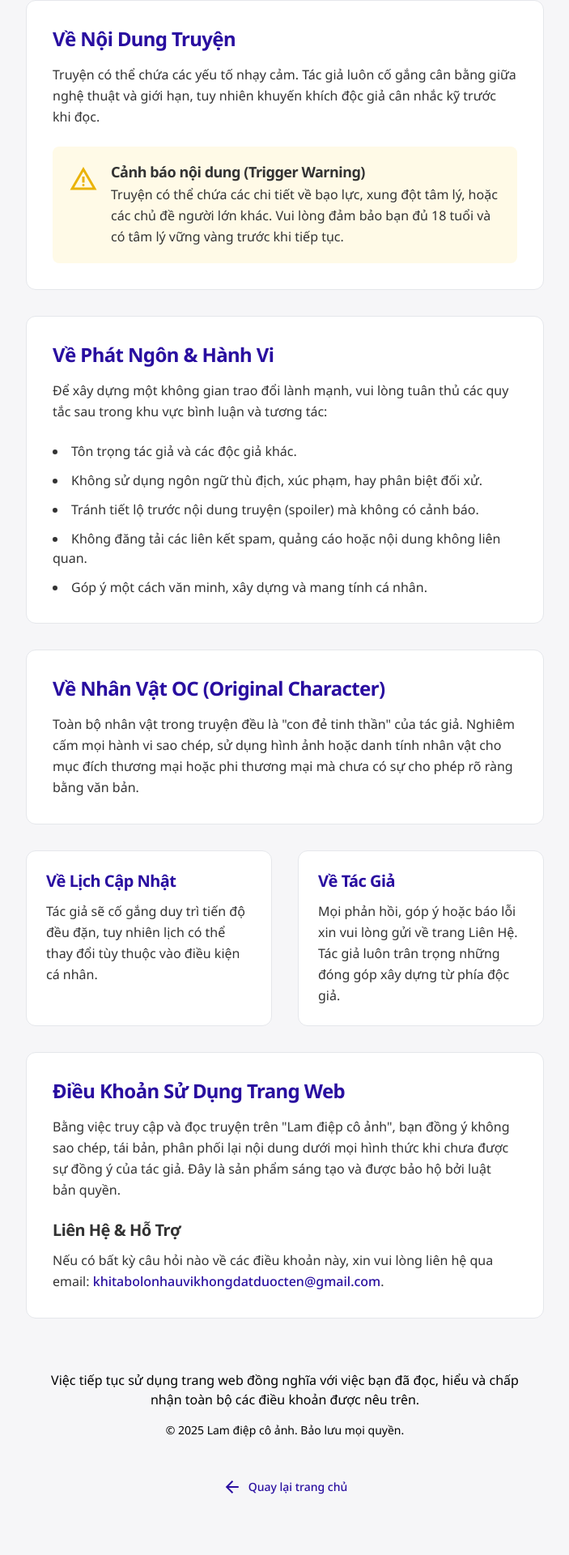
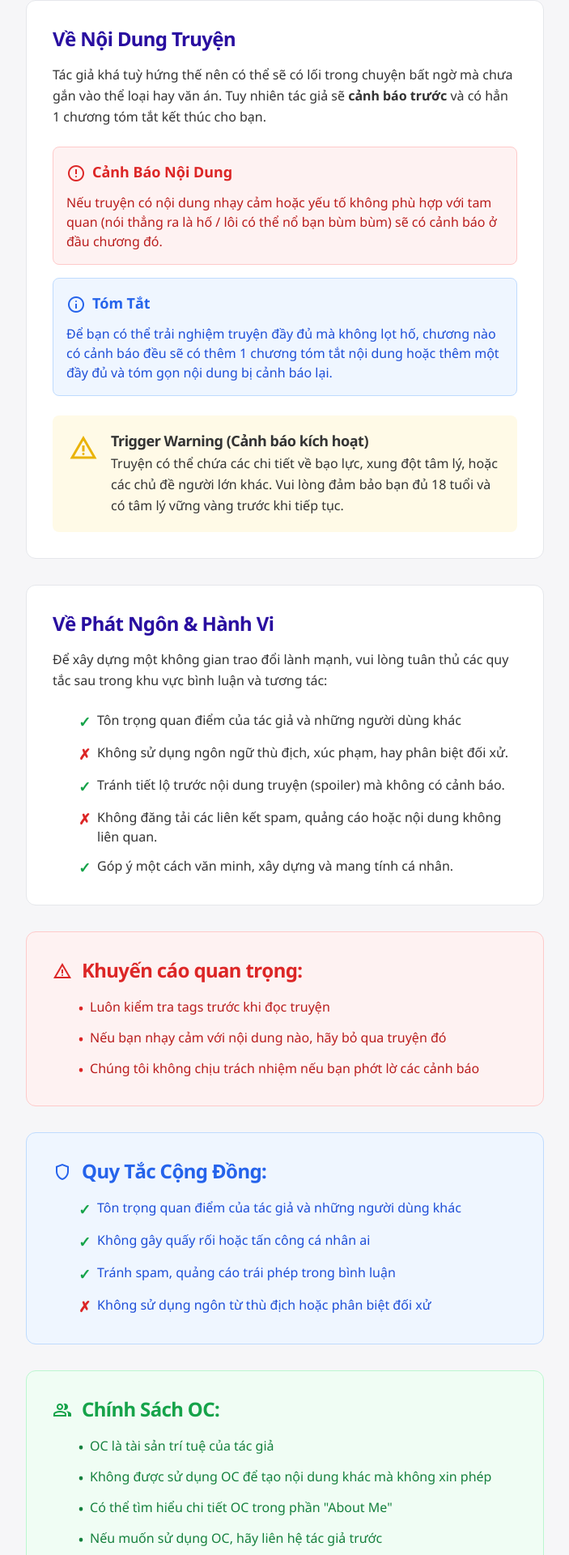
Before and after one commit to Tmy-andy/stories, a React (Create React App) app in the folder frontend/: page /terms-and-conditions in a window 1280 px wide. Shown: the part 781-2701 px from the top of the page at 81% size, without its empty margins (288-991 px from the left). Built offline with nearby package versions, Linux system fonts and the light colour scheme; no server answers.

Commit message:
Update community guidelines with checkmark and x icons for better visual clarity

```diff
--- a/frontend/src/pages/TermsAndConditions.jsx
+++ b/frontend/src/pages/TermsAndConditions.jsx
@@ -59,9 +59,35 @@ const TermsAndConditions = () => {
                 Về Nội Dung Truyện
               </h2>
               <p className="text-text-light dark:text-text-dark text-base font-normal leading-relaxed mb-6">
-                Truyện có thể chứa các yếu tố nhạy cảm. Tác giả luôn cố gắng cân bằng giữa nghệ thuật và
-                giới hạn, tuy nhiên khuyến khích độc giả cân nhắc kỹ trước khi đọc.
+                Tác giả khá tuỳ hứng thế nên có thể sẽ có lối trong chuyện bất ngờ mà chưa gắn vào thể loại hay văn án. Tuy nhiên tác giả sẽ <b>cảnh báo trước</b> và có hẳn 1 chương tóm tắt kết thúc cho bạn.
               </p>
+
+              <div className="space-y-4 mb-6">
+                <div className="p-4 bg-red-50 dark:bg-red-950/30 border border-red-200 dark:border-red-900/50 rounded-lg">
+                  <div className="flex items-start gap-2 mb-2">
+                    <span className="material-symbols-outlined text-2xl text-red-600 dark:text-red-400 flex-shrink-0">error</span>
+                    <h3 className="text-red-600 dark:text-red-400 font-bold text-lg">
+                      Cảnh Báo Nội Dung
+                    </h3>
+                  </div>
+                  <p className="text-red-700 dark:text-red-300 text-base">
+                    Nếu truyện có nội dung nhạy cảm hoặc yếu tố không phù hợp với tam quan (nói thẳng ra là hố / lôi có thể nổ bạn bùm bùm) sẽ có cảnh báo ở đầu chương đó.
+                  </p>
+                </div>
+
+                <div className="p-4 bg-blue-50 dark:bg-blue-950/30 border border-blue-200 dark:border-blue-900/50 rounded-lg">
+                  <div className="flex items-start gap-2 mb-2">
+                    <span className="material-symbols-outlined text-2xl text-blue-600 dark:text-blue-400 flex-shrink-0">info</span>
+                    <h3 className="text-blue-600 dark:text-blue-400 font-bold text-lg">
+                      Tóm Tắt
+                    </h3>
+                  </div>
+                  <p className="text-blue-700 dark:text-blue-300 text-base">
+                    Để bạn có thể trải nghiệm truyện đầy đủ mà không lọt hố, chương nào có cảnh báo đều sẽ có thêm 1 chương tóm tắt nội dung hoặc thêm một đầy đủ và tóm gọn nội dung bị cảnh báo lại.
+                  </p>
+                </div>
+              </div>
+
               <div className="p-5 bg-yellow-400/10 dark:bg-yellow-500/20 rounded-lg">
                 <div className="flex flex-col items-stretch justify-start gap-4 sm:flex-row sm:items-start">
                   <div className="flex-shrink-0 text-yellow-500 dark:text-yellow-400">
@@ -69,7 +95,7 @@ const TermsAndConditions = () => {
                   </div>
                   <div className="flex w-full min-w-0 grow flex-col items-stretch justify-center gap-1">
                     <p className="text-text-light dark:text-text-dark text-lg font-bold leading-tight tracking-tight">
-                      Cảnh báo nội dung (Trigger Warning)
+                      Trigger Warning (Cảnh báo kích hoạt)
                     </p>
                     <p className="text-text-light dark:text-text-dark text-base font-normal leading-relaxed">
                       Truyện có thể chứa các chi tiết về bạo lực, xung đột tâm lý, hoặc các chủ đề
@@ -90,25 +116,108 @@ const TermsAndConditions = () => {
                 Để xây dựng một không gian trao đổi lành mạnh, vui lòng tuân thủ các quy tắc sau trong khu
                 vực bình luận và tương tác:
               </p>
-              <ul className="list-disc list-inside space-y-3 text-text-light dark:text-text-dark">
-                <li>Tôn trọng tác giả và các độc giả khác.</li>
-                <li>Không sử dụng ngôn ngữ thù địch, xúc phạm, hay phân biệt đối xử.</li>
-                <li>Tránh tiết lộ trước nội dung truyện (spoiler) mà không có cảnh báo.</li>
-                <li>Không đăng tải các liên kết spam, quảng cáo hoặc nội dung không liên quan.</li>
-                <li>Góp ý một cách văn minh, xây dựng và mang tính cá nhân.</li>
+              <ul className="space-y-3 ml-8 text-text-light dark:text-text-dark">
+                <li className="flex items-start gap-2">
+                  <span className="text-green-600 dark:text-green-400 font-bold text-lg flex-shrink-0">✓</span>
+                  <span>Tôn trọng quan điểm của tác giả và những người dùng khác</span>
+                </li>
+                <li className="flex items-start gap-2">
+                  <span className="text-red-600 dark:text-red-400 font-bold text-lg flex-shrink-0">✗</span>
+                  <span>Không sử dụng ngôn ngữ thù địch, xúc phạm, hay phân biệt đối xử.</span>
+                </li>
+                <li className="flex items-start gap-2">
+                  <span className="text-green-600 dark:text-green-400 font-bold text-lg flex-shrink-0">✓</span>
+                  <span>Tránh tiết lộ trước nội dung truyện (spoiler) mà không có cảnh báo.</span>
+                </li>
+                <li className="flex items-start gap-2">
+                  <span className="text-red-600 dark:text-red-400 font-bold text-lg flex-shrink-0">✗</span>
+                  <span>Không đăng tải các liên kết spam, quảng cáo hoặc nội dung không liên quan.</span>
+                </li>
+                <li className="flex items-start gap-2">
+                  <span className="text-green-600 dark:text-green-400 font-bold text-lg flex-shrink-0">✓</span>
+                  <span>Góp ý một cách văn minh, xây dựng và mang tính cá nhân.</span>
+                </li>
+              </ul>
+            </div>
+
+            {/* Section: Important Warnings */}
+            <div className="bg-red-50 dark:bg-red-950/30 border border-red-200 dark:border-red-900/50 rounded-xl p-6 md:p-8">
+              <div className="flex items-start gap-3 mb-4">
+                <span className="material-symbols-outlined text-2xl text-red-600 dark:text-red-400 flex-shrink-0">warning</span>
+                <h2 className="text-red-600 dark:text-red-400 text-2xl font-bold leading-tight tracking-tight">
+                  Khuyến cáo quan trọng:
+                </h2>
+              </div>
+              <ul className="space-y-3 ml-8 text-red-700 dark:text-red-300">
+                <li className="flex items-start gap-2">
+                  <span className="text-red-600 dark:text-red-400 font-bold mt-0.5">•</span>
+                  <span>Luôn kiểm tra tags trước khi đọc truyện</span>
+                </li>
+                <li className="flex items-start gap-2">
+                  <span className="text-red-600 dark:text-red-400 font-bold mt-0.5">•</span>
+                  <span>Nếu bạn nhạy cảm với nội dung nào, hãy bỏ qua truyện đó</span>
+                </li>
+                <li className="flex items-start gap-2">
+                  <span className="text-red-600 dark:text-red-400 font-bold mt-0.5">•</span>
+                  <span>Chúng tôi không chịu trách nhiệm nếu bạn phớt lờ các cảnh báo</span>
+                </li>
+              </ul>
+            </div>
+
+            {/* Section: Community Rules */}
+            <div className="bg-blue-50 dark:bg-blue-950/30 border border-blue-200 dark:border-blue-900/50 rounded-xl p-6 md:p-8">
+              <div className="flex items-start gap-3 mb-4">
+                <span className="material-symbols-outlined text-2xl text-blue-600 dark:text-blue-400 flex-shrink-0">shield</span>
+                <h2 className="text-blue-600 dark:text-blue-400 text-2xl font-bold leading-tight tracking-tight">
+                  Quy Tắc Cộng Đồng:
+                </h2>
+              </div>
+              <ul className="space-y-3 ml-8 text-blue-700 dark:text-blue-300">
+                <li className="flex items-start gap-2">
+                  <span className="text-green-600 dark:text-green-400 font-bold text-lg">✓</span>
+                  <span>Tôn trọng quan điểm của tác giả và những người dùng khác</span>
+                </li>
+                <li className="flex items-start gap-2">
+                  <span className="text-green-600 dark:text-green-400 font-bold text-lg">✓</span>
+                  <span>Không gây quấy rối hoặc tấn công cá nhân ai</span>
+                </li>
+                <li className="flex items-start gap-2">
+                  <span className="text-green-600 dark:text-green-400 font-bold text-lg">✓</span>
+                  <span>Tránh spam, quảng cáo trái phép trong bình luận</span>
+                </li>
+                <li className="flex items-start gap-2">
+                  <span className="text-red-600 dark:text-red-400 font-bold text-lg">✗</span>
+                  <span>Không sử dụng ngôn từ thù địch hoặc phân biệt đối xử</span>
+                </li>
               </ul>
             </div>
 
             {/* Section: OC Policy */}
-            <div className="bg-white dark:bg-[#1c182d] border border-gray-200 dark:border-gray-700 rounded-xl p-6 md:p-8">
-              <h2 className="text-primary text-2xl font-bold leading-tight tracking-tight mb-4">
-                Về Nhân Vật OC (Original Character)
-              </h2>
-              <p className="text-text-light dark:text-text-dark text-base font-normal leading-relaxed">
-                Toàn bộ nhân vật trong truyện đều là "con đẻ tinh thần" của tác giả. Nghiêm cấm mọi hành vi sao
-                chép, sử dụng hình ảnh hoặc danh tính nhân vật cho mục đích thương mại hoặc phi thương
-                mại mà chưa có sự cho phép rõ ràng bằng văn bản.
-              </p>
+            <div className="bg-green-50 dark:bg-green-950/30 border border-green-200 dark:border-green-900/50 rounded-xl p-6 md:p-8">
+              <div className="flex items-start gap-3 mb-4">
+                <span className="material-symbols-outlined text-2xl text-green-600 dark:text-green-400 flex-shrink-0">people</span>
+                <h2 className="text-green-600 dark:text-green-400 text-2xl font-bold leading-tight tracking-tight">
+                  Chính Sách OC:
+                </h2>
+              </div>
+              <ul className="space-y-3 ml-8 text-green-700 dark:text-green-300">
+                <li className="flex items-start gap-2">
+                  <span className="font-bold mt-0.5">•</span>
+                  <span>OC là tài sản trí tuệ của tác giả</span>
+                </li>
+                <li className="flex items-start gap-2">
+                  <span className="font-bold mt-0.5">•</span>
+                  <span>Không được sử dụng OC để tạo nội dung khác mà không xin phép</span>
+                </li>
+                <li className="flex items-start gap-2">
+                  <span className="font-bold mt-0.5">•</span>
+                  <span>Có thể tìm hiểu chi tiết OC trong phần "About Me"</span>
+                </li>
+                <li className="flex items-start gap-2">
+                  <span className="font-bold mt-0.5">•</span>
+                  <span>Nếu muốn sử dụng OC, hãy liên hệ tác giả trước</span>
+                </li>
+              </ul>
             </div>
 
             {/* Section: Author & Site Info */}
@@ -134,14 +243,44 @@ const TermsAndConditions = () => {
 
             {/* Section: Legal & Contact */}
             <div className="bg-white dark:bg-[#1c182d] border border-gray-200 dark:border-gray-700 rounded-xl p-6 md:p-8">
-              <h2 className="text-primary text-2xl font-bold leading-tight tracking-tight mb-4">
-                Điều Khoản Sử Dụng Trang Web
-              </h2>
-              <p className="text-text-light dark:text-text-dark text-base font-normal leading-relaxed mb-4">
-                Bằng việc truy cập và đọc truyện trên "Lam điệp cô ảnh", bạn đồng ý không sao chép, tái
-                bản, phân phối lại nội dung dưới mọi hình thức khi chưa được sự đồng ý của tác giả. Đây
-                là sản phẩm sáng tạo và được bảo hộ bởi luật bản quyền.
-              </p>
+              <div className="flex items-start gap-3 mb-4">
+                <span className="material-symbols-outlined text-2xl text-primary flex-shrink-0">description</span>
+                <h2 className="text-primary text-2xl font-bold leading-tight tracking-tight">
+                  Điều Khoản Sử Dụng Trang Web
+                </h2>
+              </div>
+
+              <div className="bg-red-50 dark:bg-red-950/30 border border-red-200 dark:border-red-900/50 rounded-lg p-6 mb-6">
+                <div className="flex items-start gap-3 mb-4">
+                  <span className="material-symbols-outlined text-2xl text-red-600 dark:text-red-400 flex-shrink-0">description</span>
+                  <h3 className="text-red-600 dark:text-red-400 font-bold text-lg">
+                    Quy Định Chung:
+                  </h3>
+                </div>
+                <ol className="space-y-3 ml-8 text-red-700 dark:text-red-300">
+                  <li className="flex gap-2">
+                    <span className="font-bold flex-shrink-0">1.</span>
+                    <span><b>Bản quyền:</b> Tất cả nội dung trên trang đều thuộc quyền sở hữu của tác giả. Nghiêm cấm sao chép, tái bản hoặc sử dụng trái phép.</span>
+                  </li>
+                  <li className="flex gap-2">
+                    <span className="font-bold flex-shrink-0">2.</span>
+                    <span><b>Sử dụng cá nhân:</b> Bạn chỉ được phép đọc và lưu lại nội dung cho mục đích cá nhân, không để tiếp tục phát tán.</span>
+                  </li>
+                  <li className="flex gap-2">
+                    <span className="font-bold flex-shrink-0">3.</span>
+                    <span><b>Cấm hoạt động:</b> Không được tải lên nội dung có bản quyền, spam, quảng cáo trái phép trong bình luận.</span>
+                  </li>
+                  <li className="flex gap-2">
+                    <span className="font-bold flex-shrink-0">4.</span>
+                    <span><b>Trách nhiệm:</b> Tác giả không chịu trách nhiệm về nội dung từ người dùng khác. Bạn tự chịu trách nhiệm về hành vi của mình.</span>
+                  </li>
+                  <li className="flex gap-2">
+                    <span className="font-bold flex-shrink-0">5.</span>
+                    <span><b>Thay đổi điều khoản:</b> Tác giả có quyền thay đổi điều khoản này bất cứ lúc nào mà không cần thông báo trước.</span>
+                  </li>
+                </ol>
+              </div>
+
               <h3 className="text-text-light dark:text-text-dark text-xl font-bold leading-tight tracking-tight mt-6 mb-3">
                 Liên Hệ &amp; Hỗ Trợ
               </h3>
```
